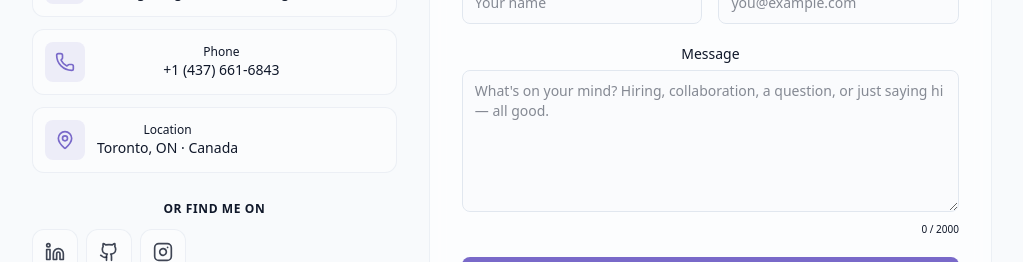
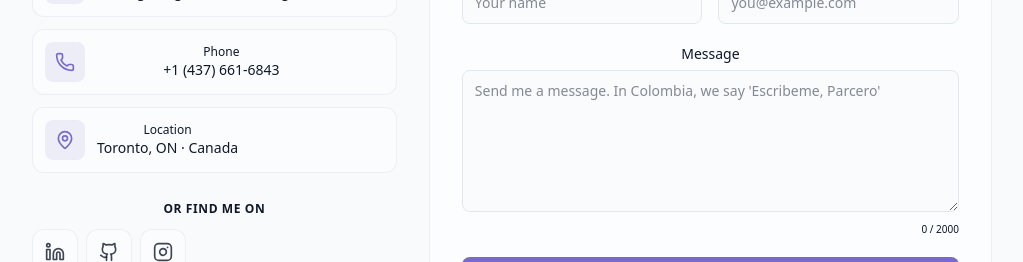
Before and after one commit to Santi2307/santi-portafolio, a React (Vite) app: page / in a window 1280 px wide. Shown: the part 6019-6281 px from the top of the page, without its empty margins (128-1151 px from the left). Built offline with nearby package versions, Linux system fonts and the light colour scheme.

Commit message:
updates and fix bugs

```diff
--- a/src/components/ContactSection.jsx
+++ b/src/components/ContactSection.jsx
@@ -453,7 +453,7 @@ const ContactForm = ({ onSent }) => {
       <Field label="Message" error={errors.message?.message}>
         <textarea
           rows={6}
-          placeholder="What's on your mind? Hiring, collaboration, a question, or just saying hi — all good."
+          placeholder="Send me a message. In Colombia, we say 'Escribeme, Parcero'"
           {...register("message")}
           className={cn(
             inputClasses(!!errors.message),
```
